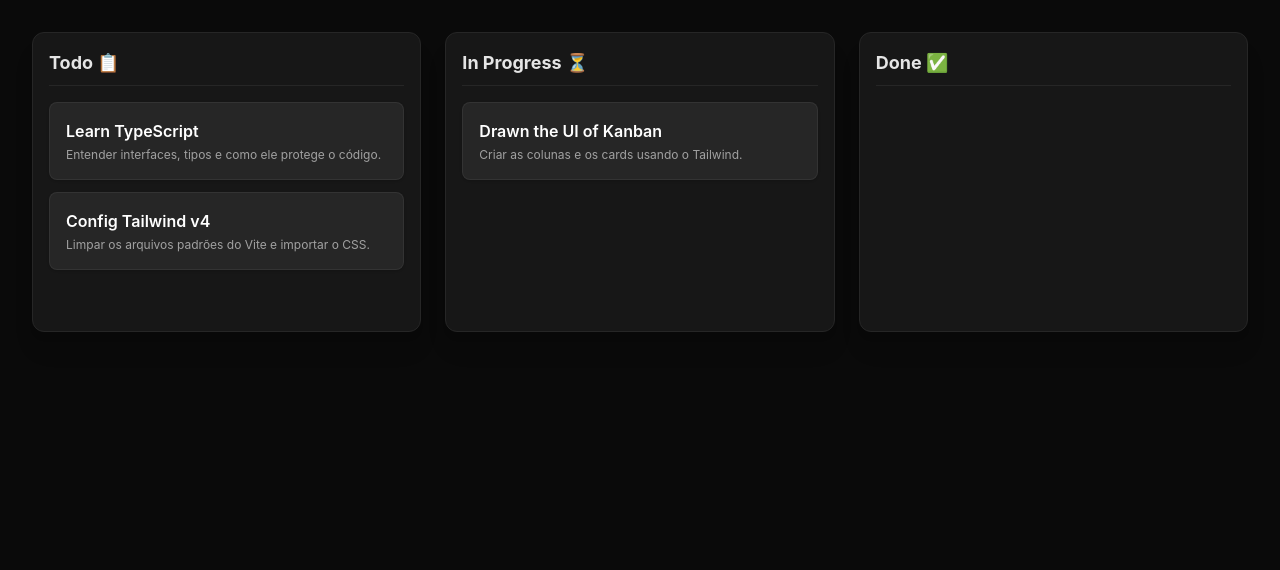
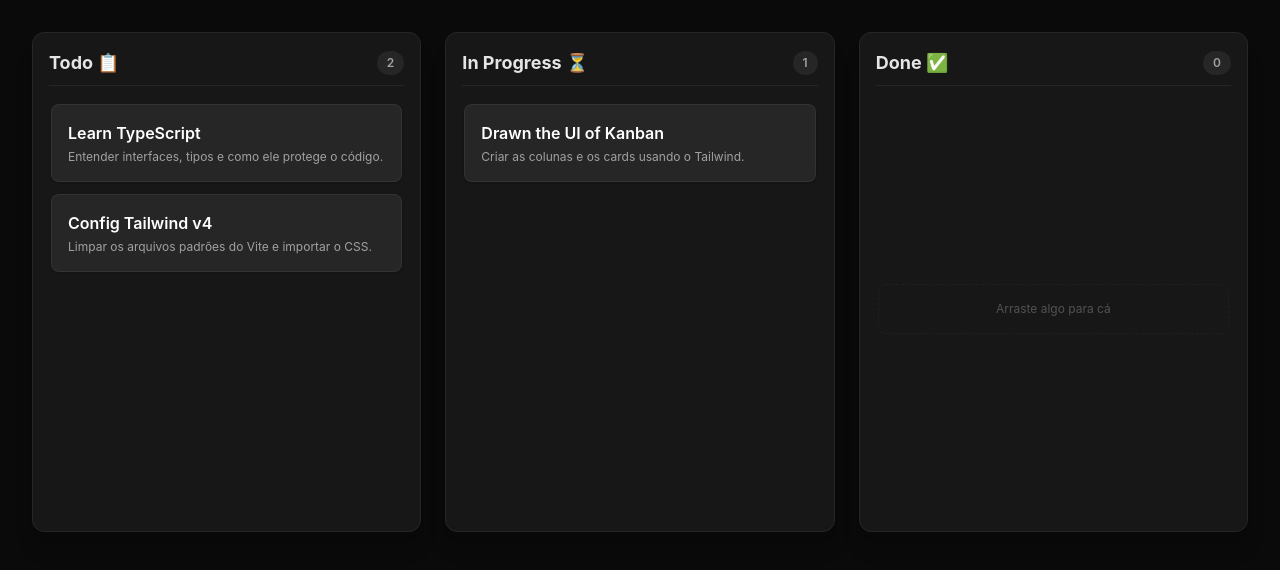
Before and after one commit to daniel27072007/reactive-kanban-board, a React (Vite) app in the folder reactive-kanban/: page / in a window 1280 px wide. Shown: the top 570 px of the page. Built offline with nearby package versions, Linux system fonts and the light colour scheme.

Commit message:
draggble cards is fluid now

```diff
--- a/reactive-kanban/src/App.tsx
+++ b/reactive-kanban/src/App.tsx
@@ -41,23 +41,43 @@ function App() {
       <div className="min-h-screen bg-neutral-950 text-neutral-100 p-8">
         <div className="grid grid-cols-1 md:grid-cols-3 gap-6 max-w-7xl mx-auto items-start">
           {arrayColumn.map((column) => (
-            // 1. O BALDE (ZONA ONDE SOLTA): Criamos um Droppable para cada column do array
-            <Droppable key={column.id} droppableId={column.id}>
-              {(provided) => (
-                <div ref={provided.innerRef} {...provided.droppableProps} className="bg-neutral-900 rounded-xl p-4 border border-neutral-800 shadow-xl min-h-[300px]">
-                  <h2 className="font-bold text-lg text-neutral-200 mb-4 pb-2 border-b border-neutral-800">
-                    {column.title}
-                  </h2>
-                  <div className="flex flex-col gap-3">
+
+            // 1. A DIV DA column (Fica por fora, segura tudo e não se mexe)
+            <div
+              key={column.id}
+              className="bg-neutral-900 rounded-xl p-4 border border-neutral-800 shadow-xl flex flex-col min-h-[500px]"
+            >
+              {/* 2. O TÍTULO DA column: Fica aqui em cima, totalmente isolado do Drag & Drop */}
+              <div className="flex items-center justify-between mb-4 pb-2 border-b border-neutral-800">
+                <h2 className="font-bold text-lg text-neutral-200">
+                  {column.title}
+                </h2>
+                <span className="bg-neutral-800 text-xs px-2.5 py-1 rounded-full font-semibold text-neutral-400">
+                  {column.cards.length}
+                </span>
+              </div>
+
+              {/* 3. O BALDE INTELIGENTE: O Droppable começa APENAS AQUI, abaixo do título */}
+              <Droppable droppableId={column.id}>
+                {(provided, snapshot) => (
+
+                  // 4. A ÁREA REAL DE CARDS: Esta div vai esticar e receber os cartões
+                  <div
+                    ref={provided.innerRef}
+                    {...provided.droppableProps}
+                    className={`flex-1 flex flex-col min-h-[400px] rounded-lg transition-colors p-0.5 ${
+                      snapshot.isDraggingOver ? 'bg-neutral-800/20' : ''
+                    }`}
+                  >
+                    {/* Loop renderizando os Cards reais */}
                     {column.cards.map((card, index) => (
-                      // 2. Criamos um Draggable para cada card do column
                       <Draggable key={card.id} draggableId={card.id} index={index}>
                         {(provided) => (
                           <div
                             ref={provided.innerRef}
                             {...provided.draggableProps}
                             {...provided.dragHandleProps}
-                            className="bg-neutral-800 p-4 rounded-lg border border-neutral-700/50 shadow-sm cursor-grab text-white"
+                            className="bg-neutral-800 p-4 rounded-lg border border-neutral-700/50 shadow-sm cursor-grab text-white select-none active:cursor-grabbing w-full box-border mb-3"
                           >
                             <h3 className="font-semibold text-base">{card.title}</h3>
                             <p className="text-xs text-neutral-400 mt-1">{card.description}</p>
@@ -65,11 +85,20 @@ function App() {
                         )}
                       </Draggable>
                     ))}
+
+                    {/* O espaço fantasma que segura o tamanho do layout */}
                     {provided.placeholder}
+
+                    {/* Aviso visual caso esteja vazio */}
+                    {column.cards.length === 0 && (
+                      <div className="my-auto text-center text-xs text-neutral-600 border border-dashed border-neutral-800/60 rounded-lg p-4 pointer-events-none">
+                        Arraste algo para cá
+                      </div>
+                    )}
                   </div>
-                </div>
-              )}
-            </Droppable>
+                )}
+              </Droppable>
+            </div>
           ))}
         </div>
       </div>
```
